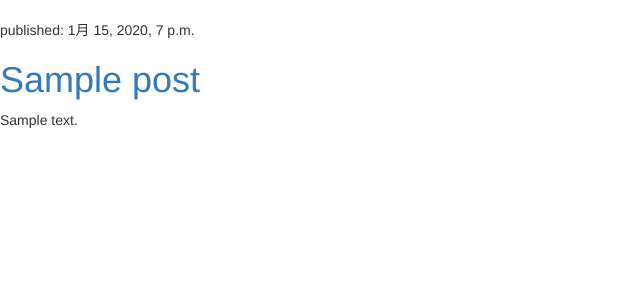
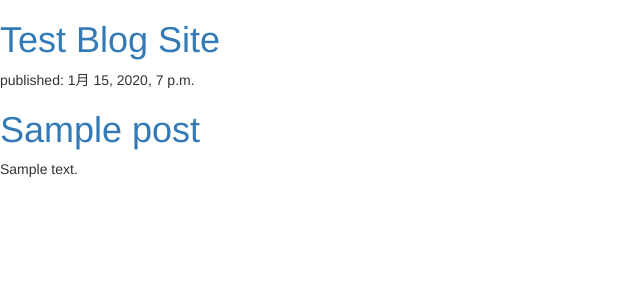
Before and after one commit to kotekote0419/my-first-blog, a Django app: template blog/templates/blog/post_list.html in a window 1280 px wide. Shown: the top 300 px of the page, without its empty margins (0-640 px from the left). Run offline with Django 3.2, Linux system fonts and the light colour scheme; the template is opened without the code that fills it: values that come from a table or form of the project are taken from there, others are empty; tables that the repository leaves empty hold one stand-in row (values such as "Sample post"); some libraries are stand-ins or nearby versions.

Commit message:
css font change

```diff
--- a/blog/templates/blog/post_list.html
+++ b/blog/templates/blog/post_list.html
@@ -1,9 +1,15 @@
+{% load static %}
+<html>
     <head>
+        <title>Test Blog Site</title>
         <link rel="stylesheet" href="//maxcdn.bootstrapcdn.com/bootstrap/3.2.0/css/bootstrap.min.css">
         <link rel="stylesheet" href="//maxcdn.bootstrapcdn.com/bootstrap/3.2.0/css/bootstrap-theme.min.css">
+        <link href="//fonts.googleapis.com/css?family=Lobster&subset=lain,latin-ext" rel="stylesheet" type="text/css">
+        <link rel="stylesheet" href="{% static 'css/blog.css' %}">
     </head>
+    <body>
         <div>
-    <h1><a href="/"></a></h1>
+            <h1><a href="/">Test Blog Site</a></h1>
         </div>
 
         {% for post in posts %}
@@ -13,3 +19,5 @@
                 <p>{{ post.text|linebreaksbr }}</p>
             </div>
         {% endfor %}
+    </body>
+</html>
```
Also changed, not shown: 1 other file. Lines whose indentation alone changed are shown as unchanged.
